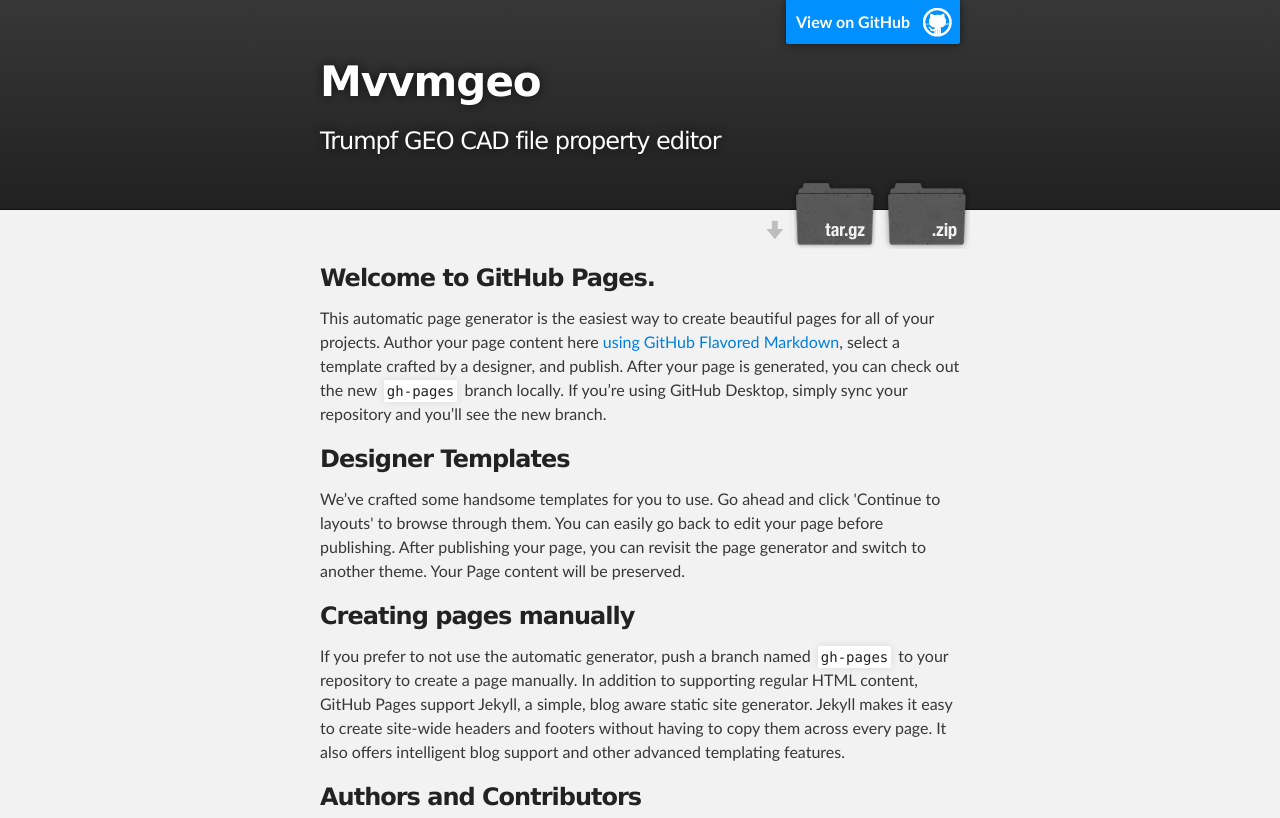
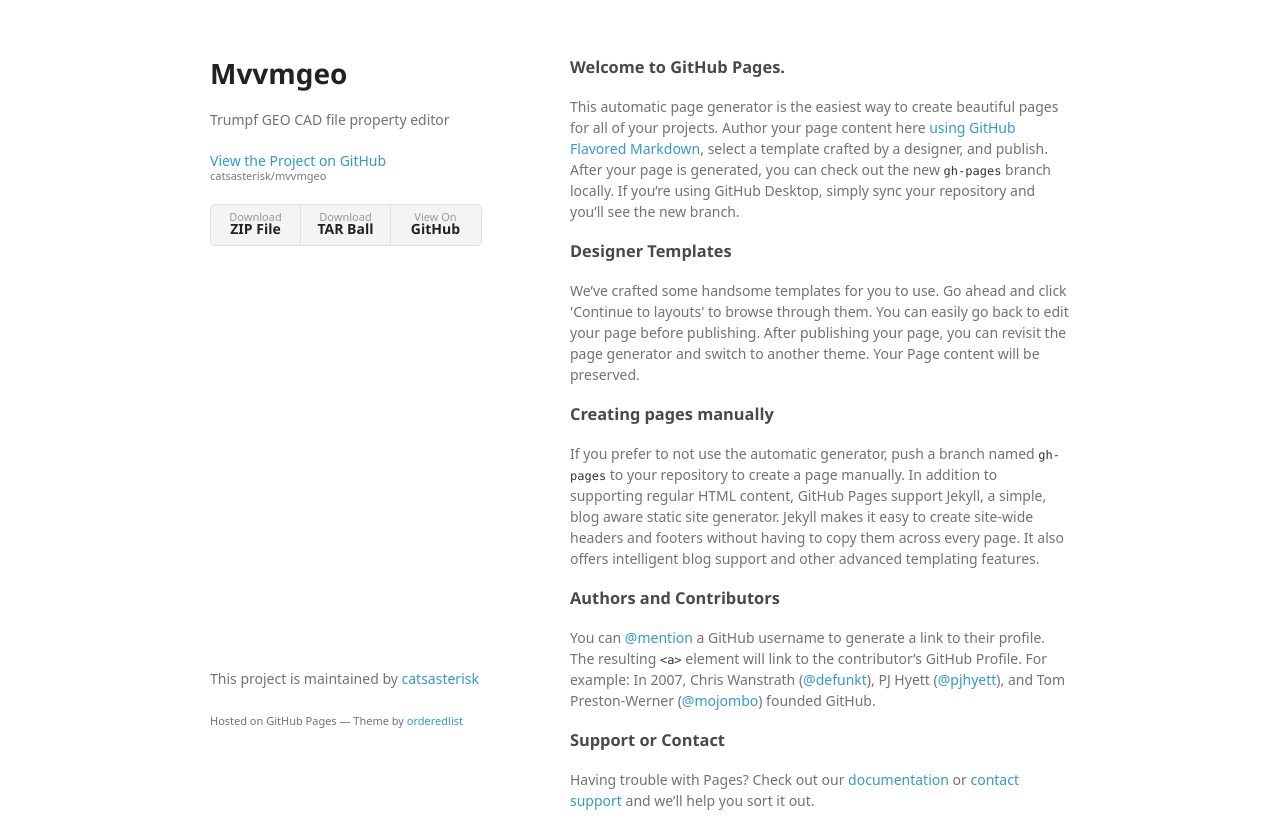
Before and after one commit to catsasterisk/mvvmgeo, a plain HTML site: page index.html in a window 1280 px wide. Shown: the top 818 px of the page. Drawn offline with Linux system fonts and the light colour scheme; a web font is replaced by a local one.

Commit message:
Create gh-pages branch via GitHub

```diff
--- a/index.html
+++ b/index.html
@@ -1,36 +1,33 @@
-<!DOCTYPE html>
+<!doctype html>
 <html>
+  <head>
+    <meta charset="utf-8">
+    <meta http-equiv="X-UA-Compatible" content="chrome=1">
+    <title>Mvvmgeo by catsasterisk</title>
 
-  <head>
-    <meta charset='utf-8'>
-    <meta http-equiv="X-UA-Compatible" content="chrome=1">
-    <meta name="description" content="Mvvmgeo : Trumpf GEO CAD file property editor">
+    <link rel="stylesheet" href="stylesheets/styles.css">
+    <link rel="stylesheet" href="stylesheets/github-light.css">
+    <meta name="viewport" content="width=device-width">
+    <!--[if lt IE 9]>
+    <script src="//html5shiv.googlecode.com/svn/trunk/html5.js"></script>
+    <![endif]-->
+  </head>
+  <body>
+    <div class="wrapper">
+      <header>
+        <h1>Mvvmgeo</h1>
+        <p>Trumpf GEO CAD file property editor</p>
 
-    <link rel="stylesheet" type="text/css" media="screen" href="stylesheets/stylesheet.css">
+        <p class="view"><a href="https://github.com/catsasterisk/mvvmgeo">View the Project on GitHub <small>catsasterisk/mvvmgeo</small></a></p>
 
-    <title>Mvvmgeo</title>
-  </head>
 
-  <body>
-
-    <!-- HEADER -->
-    <div id="header_wrap" class="outer">
-        <header class="inner">
-          <a id="forkme_banner" href="https://github.com/catsasterisk/mvvmgeo">View on GitHub</a>
-
-          <h1 id="project_title">Mvvmgeo</h1>
-          <h2 id="project_tagline">Trumpf GEO CAD file property editor</h2>
-
-            <section id="downloads">
-              <a class="zip_download_link" href="https://github.com/catsasterisk/mvvmgeo/zipball/master">Download this project as a .zip file</a>
-              <a class="tar_download_link" href="https://github.com/catsasterisk/mvvmgeo/tarball/master">Download this project as a tar.gz file</a>
-            </section>
-        </header>
-    </div>
-
-    <!-- MAIN CONTENT -->
-    <div id="main_content_wrap" class="outer">
-      <section id="main_content" class="inner">
+        <ul>
+          <li><a href="https://github.com/catsasterisk/mvvmgeo/zipball/master">Download <strong>ZIP File</strong></a></li>
+          <li><a href="https://github.com/catsasterisk/mvvmgeo/tarball/master">Download <strong>TAR Ball</strong></a></li>
+          <li><a href="https://github.com/catsasterisk/mvvmgeo">View On <strong>GitHub</strong></a></li>
+        </ul>
+      </header>
+      <section>
         <h3>
 <a id="welcome-to-github-pages" class="anchor" href="#welcome-to-github-pages" aria-hidden="true"><span aria-hidden="true" class="octicon octicon-link"></span></a>Welcome to GitHub Pages.</h3>
 
@@ -56,17 +53,12 @@
 
 <p>Having trouble with Pages? Check out our <a href="https://help.github.com/pages">documentation</a> or <a href="https://github.com/contact">contact support</a> and we’ll help you sort it out.</p>
       </section>
-    </div>
-
-    <!-- FOOTER  -->
-    <div id="footer_wrap" class="outer">
-      <footer class="inner">
-        <p class="copyright">Mvvmgeo maintained by <a href="https://github.com/catsasterisk">catsasterisk</a></p>
-        <p>Published with <a href="https://pages.github.com">GitHub Pages</a></p>
+      <footer>
+        <p>This project is maintained by <a href="https://github.com/catsasterisk">catsasterisk</a></p>
+        <p><small>Hosted on GitHub Pages &mdash; Theme by <a href="https://github.com/orderedlist">orderedlist</a></small></p>
       </footer>
     </div>
-
-
+    <script src="javascripts/scale.fix.js"></script>
 
   </body>
 </html>
--- /dev/null
+++ b/javascripts/scale.fix.js
@@ -0,0 +1,17 @@
+var metas = document.getElementsByTagName('meta');
+var i;
+if (navigator.userAgent.match(/iPhone/i)) {
+  for (i=0; i<metas.length; i++) {
+    if (metas[i].name == "viewport") {
+      metas[i].content = "width=device-width, minimum-scale=1.0, maximum-scale=1.0";
+    }
+  }
+  document.addEventListener("gesturestart", gestureStart, false);
+}
+function gestureStart() {
+  for (i=0; i<metas.length; i++) {
+    if (metas[i].name == "viewport") {
+      metas[i].content = "width=device-width, minimum-scale=0.25, maximum-scale=1.6";
+    }
+  }
+}
--- /dev/null
+++ b/stylesheets/styles.css
@@ -0,0 +1,324 @@
+@font-face {
+  font-family: 'Noto Sans';
+  font-weight: 400;
+  font-style: normal;
+  src: url('../fonts/Noto-Sans-regular/Noto-Sans-regular.eot');
+  src: url('../fonts/Noto-Sans-regular/Noto-Sans-regular.eot?#iefix') format('embedded-opentype'),
+       local('Noto Sans'),
+       local('Noto-Sans-regular'),
+       url('../fonts/Noto-Sans-regular/Noto-Sans-regular.woff2') format('woff2'),
+       url('../fonts/Noto-Sans-regular/Noto-Sans-regular.woff') format('woff'),
+       url('../fonts/Noto-Sans-regular/Noto-Sans-regular.ttf') format('truetype'),
+       url('../fonts/Noto-Sans-regular/Noto-Sans-regular.svg#NotoSans') format('svg');
+}
+
+@font-face {
+  font-family: 'Noto Sans';
+  font-weight: 700;
+  font-style: normal;
+  src: url('../fonts/Noto-Sans-700/Noto-Sans-700.eot');
+  src: url('../fonts/Noto-Sans-700/Noto-Sans-700.eot?#iefix') format('embedded-opentype'),
+       local('Noto Sans Bold'),
+       local('Noto-Sans-700'),
+       url('../fonts/Noto-Sans-700/Noto-Sans-700.woff2') format('woff2'),
+       url('../fonts/Noto-Sans-700/Noto-Sans-700.woff') format('woff'),
+       url('../fonts/Noto-Sans-700/Noto-Sans-700.ttf') format('truetype'),
+       url('../fonts/Noto-Sans-700/Noto-Sans-700.svg#NotoSans') format('svg');
+}
+
+@font-face {
+  font-family: 'Noto Sans';
+  font-weight: 400;
+  font-style: italic;
+  src: url('../fonts/Noto-Sans-italic/Noto-Sans-italic.eot');
+  src: url('../fonts/Noto-Sans-italic/Noto-Sans-italic.eot?#iefix') format('embedded-opentype'),
+       local('Noto Sans Italic'),
+       local('Noto-Sans-italic'),
+       url('../fonts/Noto-Sans-italic/Noto-Sans-italic.woff2') format('woff2'),
+       url('../fonts/Noto-Sans-italic/Noto-Sans-italic.woff') format('woff'),
+       url('../fonts/Noto-Sans-italic/Noto-Sans-italic.ttf') format('truetype'),
+       url('../fonts/Noto-Sans-italic/Noto-Sans-italic.svg#NotoSans') format('svg');
+}
+
+@font-face {
+  font-family: 'Noto Sans';
+  font-weight: 700;
+  font-style: italic;
+  src: url('../fonts/Noto-Sans-700italic/Noto-Sans-700italic.eot');
+  src: url('../fonts/Noto-Sans-700italic/Noto-Sans-700italic.eot?#iefix') format('embedded-opentype'),
+       local('Noto Sans Bold Italic'),
+       local('Noto-Sans-700italic'),
+       url('../fonts/Noto-Sans-700italic/Noto-Sans-700italic.woff2') format('woff2'),
+       url('../fonts/Noto-Sans-700italic/Noto-Sans-700italic.woff') format('woff'),
+       url('../fonts/Noto-Sans-700italic/Noto-Sans-700italic.ttf') format('truetype'),
+       url('../fonts/Noto-Sans-700italic/Noto-Sans-700italic.svg#NotoSans') format('svg');
+}
+
+body {
+  background-color: #fff;
+  padding:50px;
+  font: 14px/1.5 "Noto Sans", "Helvetica Neue", Helvetica, Arial, sans-serif;
+  color:#727272;
+  font-weight:400;
+}
+
+h1, h2, h3, h4, h5, h6 {
+  color:#222;
+  margin:0 0 20px;
+}
+
+p, ul, ol, table, pre, dl {
+  margin:0 0 20px;
+}
+
+h1, h2, h3 {
+  line-height:1.1;
+}
+
+h1 {
+  font-size:28px;
+}
+
+h2 {
+  color:#393939;
+}
+
+h3, h4, h5, h6 {
+  color:#494949;
+}
+
+a {
+  color:#39c;
+  text-decoration:none;
+}
+
+a:hover {
+  color:#069;
+}
+
+a small {
+  font-size:11px;
+  color:#777;
+  margin-top:-0.3em;
+  display:block;
+}
+
+a:hover small {
+  color:#777;
+}
+
+.wrapper {
+  width:860px;
+  margin:0 auto;
+}
+
+blockquote {
+  border-left:1px solid #e5e5e5;
+  margin:0;
+  padding:0 0 0 20px;
+  font-style:italic;
+}
+
+code, pre {
+  font-family:Monaco, Bitstream Vera Sans Mono, Lucida Console, Terminal, Consolas, Liberation Mono, DejaVu Sans Mono, Courier New, monospace;
+  color:#333;
+  font-size:12px;
+}
+
+pre {
+  padding:8px 15px;
+  background: #f8f8f8;
+  border-radius:5px;
+  border:1px solid #e5e5e5;
+  overflow-x: auto;
+}
+
+table {
+  width:100%;
+  border-collapse:collapse;
+}
+
+th, td {
+  text-align:left;
+  padding:5px 10px;
+  border-bottom:1px solid #e5e5e5;
+}
+
+dt {
+  color:#444;
+  font-weight:700;
+}
+
+th {
+  color:#444;
+}
+
+img {
+  max-width:100%;
+}
+
+header {
+  width:270px;
+  float:left;
+  position:fixed;
+  -webkit-font-smoothing:subpixel-antialiased;
+}
+
+header ul {
+  list-style:none;
+  height:40px;
+  padding:0;
+  background: #f4f4f4;
+  border-radius:5px;
+  border:1px solid #e0e0e0;
+  width:270px;
+}
+
+header li {
+  width:89px;
+  float:left;
+  border-right:1px solid #e0e0e0;
+  height:40px;
+}
+
+header li:first-child a {
+  border-radius:5px 0 0 5px;
+}
+
+header li:last-child a {
+  border-radius:0 5px 5px 0;
+}
+
+header ul a {
+  line-height:1;
+  font-size:11px;
+  color:#999;
+  display:block;
+  text-align:center;
+  padding-top:6px;
+  height:34px;
+}
+
+header ul a:hover {
+  color:#999;
+}
+
+header ul a:active {
+  background-color:#f0f0f0;
+}
+
+strong {
+  color:#222;
+  font-weight:700;
+}
+
+header ul li + li + li {
+  border-right:none;
+  width:89px;
+}
+
+header ul a strong {
+  font-size:14px;
+  display:block;
+  color:#222;
+}
+
+section {
+  width:500px;
+  float:right;
+  padding-bottom:50px;
+}
+
+small {
+  font-size:11px;
+}
+
+hr {
+  border:0;
+  background:#e5e5e5;
+  height:1px;
+  margin:0 0 20px;
+}
+
+footer {
+  width:270px;
+  float:left;
+  position:fixed;
+  bottom:50px;
+  -webkit-font-smoothing:subpixel-antialiased;
+}
+
+@media print, screen and (max-width: 960px) {
+
+  div.wrapper {
+    width:auto;
+    margin:0;
+  }
+
+  header, section, footer {
+    float:none;
+    position:static;
+    width:auto;
+  }
+
+  header {
+    padding-right:320px;
+  }
+
+  section {
+    border:1px solid #e5e5e5;
+    border-width:1px 0;
+    padding:20px 0;
+    margin:0 0 20px;
+  }
+
+  header a small {
+    display:inline;
+  }
+
+  header ul {
+    position:absolute;
+    right:50px;
+    top:52px;
+  }
+}
+
+@media print, screen and (max-width: 720px) {
+  body {
+    word-wrap:break-word;
+  }
+
+  header {
+    padding:0;
+  }
+
+  header ul, header p.view {
+    position:static;
+  }
+
+  pre, code {
+    word-wrap:normal;
+  }
+}
+
+@media print, screen and (max-width: 480px) {
+  body {
+    padding:15px;
+  }
+
+  header ul {
+    width:99%;
+  }
+
+  header li, header ul li + li + li {
+    width:33%;
+  }
+}
+
+@media print {
+  body {
+    padding:0.4in;
+    font-size:12pt;
+    color:#444;
+  }
+}
```
